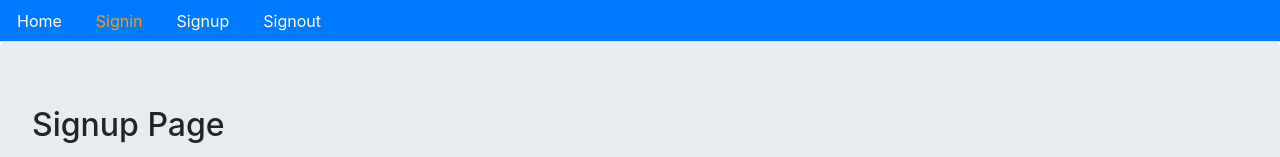
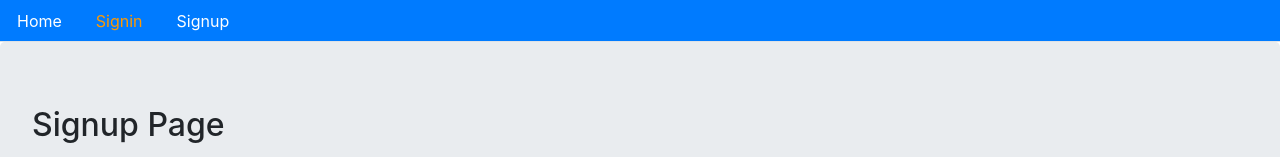
Before and after one commit to SereneMeow95/ecommerce-front, a React (Create React App) app: page /signin in a window 1280 px wide. Shown: the top 157 px of the page. Built offline with nearby package versions, Linux system fonts and the light colour scheme; no server answers.

Commit message:
71. Show and hide signin signout links conditionally

```diff
--- a/src/auth/index.js
+++ b/src/auth/index.js
@@ -57,3 +57,14 @@ export const signout = (next) => {
             .catch(err => console.log(err));
     }
 };
+
+export const isAuthenticated = () => {
+    if (typeof window == "undefined") {
+        return false;
+    }
+    if (localStorage.getItem("jwt")) {
+        return JSON.parse(localStorage.getItem("jwt"));
+    } else {
+        return false;
+    }
+};
--- a/src/core/Menu.js
+++ b/src/core/Menu.js
@@ -1,6 +1,6 @@
-import React from 'react';
+import React, {Fragment} from 'react';
 import {Link, withRouter} from 'react-router-dom';
-import {signout} from '../auth'
+import {signout, isAuthenticated} from '../auth'
 
 const isActive = (history, path) => {
     if(history.location.pathname === path) {
@@ -23,6 +23,8 @@ const Menu = ({history}) => (
                 </Link>
             </li>
 
+            {!isAuthenticated() && (
+                <Fragment>
                     <li className = "nav-item">
                         <Link
                             className = "nav-link"
@@ -42,7 +44,10 @@ const Menu = ({history}) => (
                             Signup
                         </Link>
                     </li>
+                </Fragment>
+            )}
 
+            {isAuthenticated() && (
                 <li className = "nav-item">
                 <span
                     className = "nav-link"
@@ -56,6 +61,7 @@ const Menu = ({history}) => (
                     Signout
                 </span>
                 </li>
+            )}
 
         </ul>
     </div>
```
Lines whose indentation alone changed are shown as unchanged.
